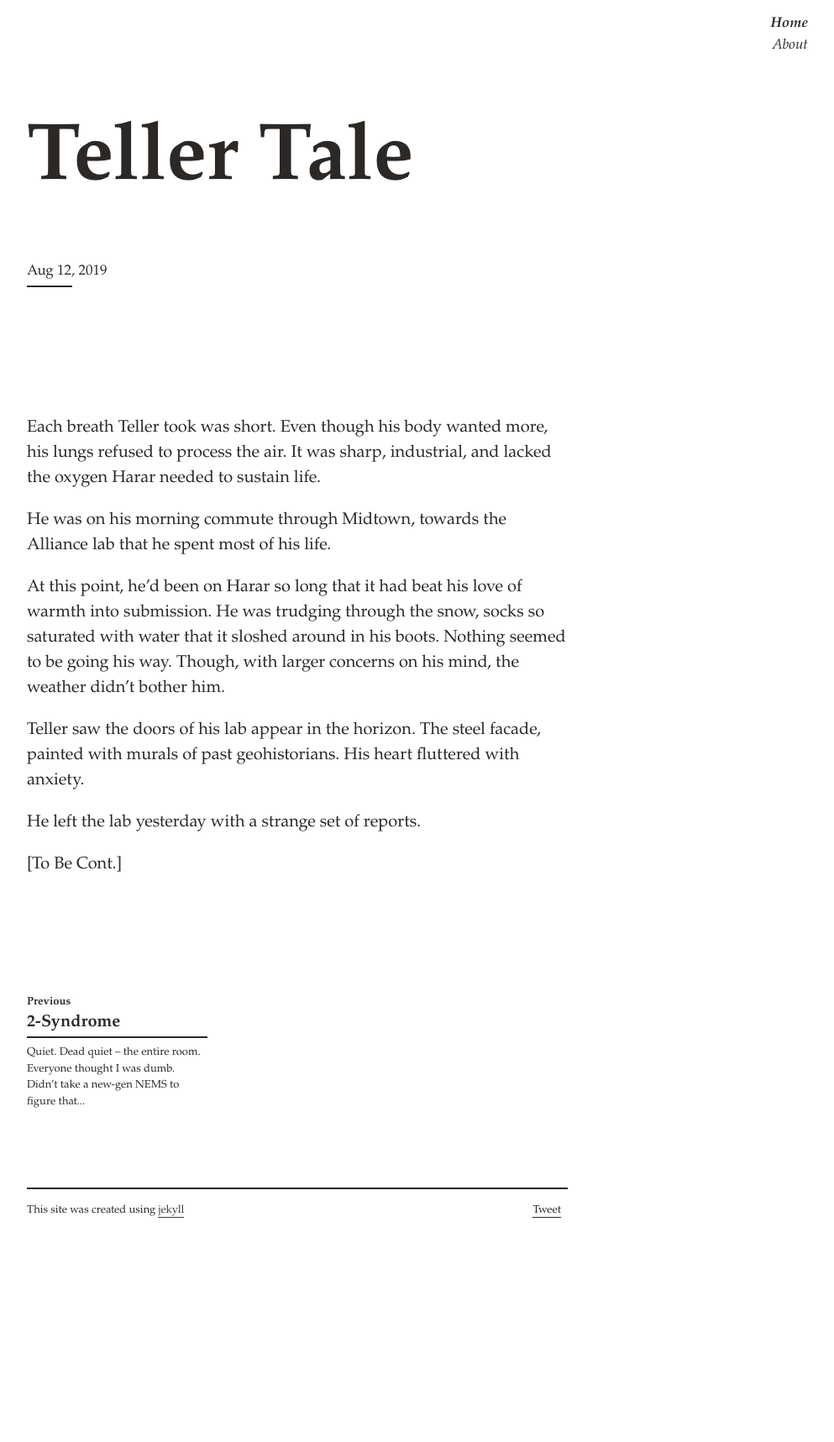
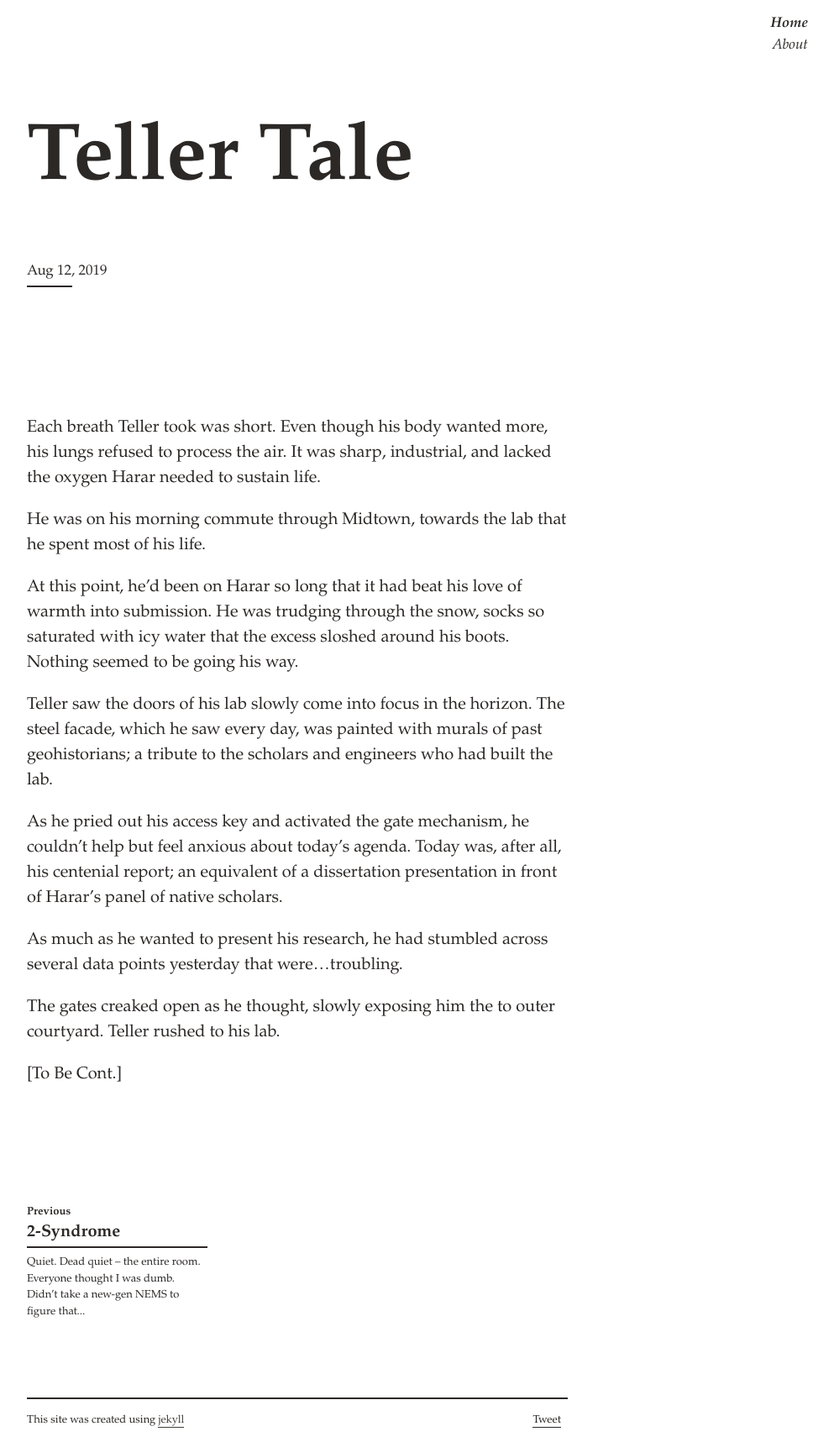
Before and after one commit to svvchen/nervxious, a Jekyll site: the page built from _posts/2019-08-12-teller.markdown, in a window 1280 px wide. Shown: the whole page at 84% size, without its empty margins (286-1279 px from the left). Built offline with Jekyll 4.4.1, drawn with Linux system fonts in a browser that asks for light colours; comment, search, counter and statistics services are not loaded; before the commit the page ends 1467 px from its top, so only the background shows below that.

Commit message:
Update 2019-08-12-teller.markdown

```diff
--- a/_posts/2019-08-12-teller.markdown
+++ b/_posts/2019-08-12-teller.markdown
@@ -6,12 +6,16 @@ categories: Short
 ---
 Each breath Teller took was short. Even though his body wanted more, his lungs refused to process the air. It was sharp, industrial, and lacked the oxygen Harar needed to sustain life.
 
-He was on his morning commute through Midtown, towards the Alliance lab that he spent most of his life.
+He was on his morning commute through Midtown, towards the lab that he spent most of his life.
 
-At this point, he'd been on Harar so long that it had beat his love of warmth into submission. He was trudging through the snow, socks so saturated with water that it sloshed around in his boots. Nothing seemed to be going his way. Though, with larger concerns on his mind, the weather didn't bother him.
+At this point, he'd been on Harar so long that it had beat his love of warmth into submission. He was trudging through the snow, socks so saturated with icy water that the excess sloshed around his boots. Nothing seemed to be going his way.
 
-Teller saw the doors of his lab appear in the horizon. The steel facade, painted with murals of past geohistorians. His heart fluttered with anxiety.
+Teller saw the doors of his lab slowly come into focus in the horizon. The steel facade, which he saw every day, was painted with murals of past geohistorians; a tribute to the scholars and engineers who had built the lab.
 
-He left the lab yesterday with a strange set of reports.
+As he pried out his access key and activated the gate mechanism, he couldn't help but feel anxious about today's agenda. Today was, after all, his centenial report; an equivalent of a dissertation presentation in front of Harar's panel of native scholars.
+
+As much as he wanted to present his research, he had stumbled across several data points yesterday that were...troubling.
+
+The gates creaked open as he thought, slowly exposing him the to outer courtyard. Teller rushed to his lab.
 
 [To Be Cont.]
```
